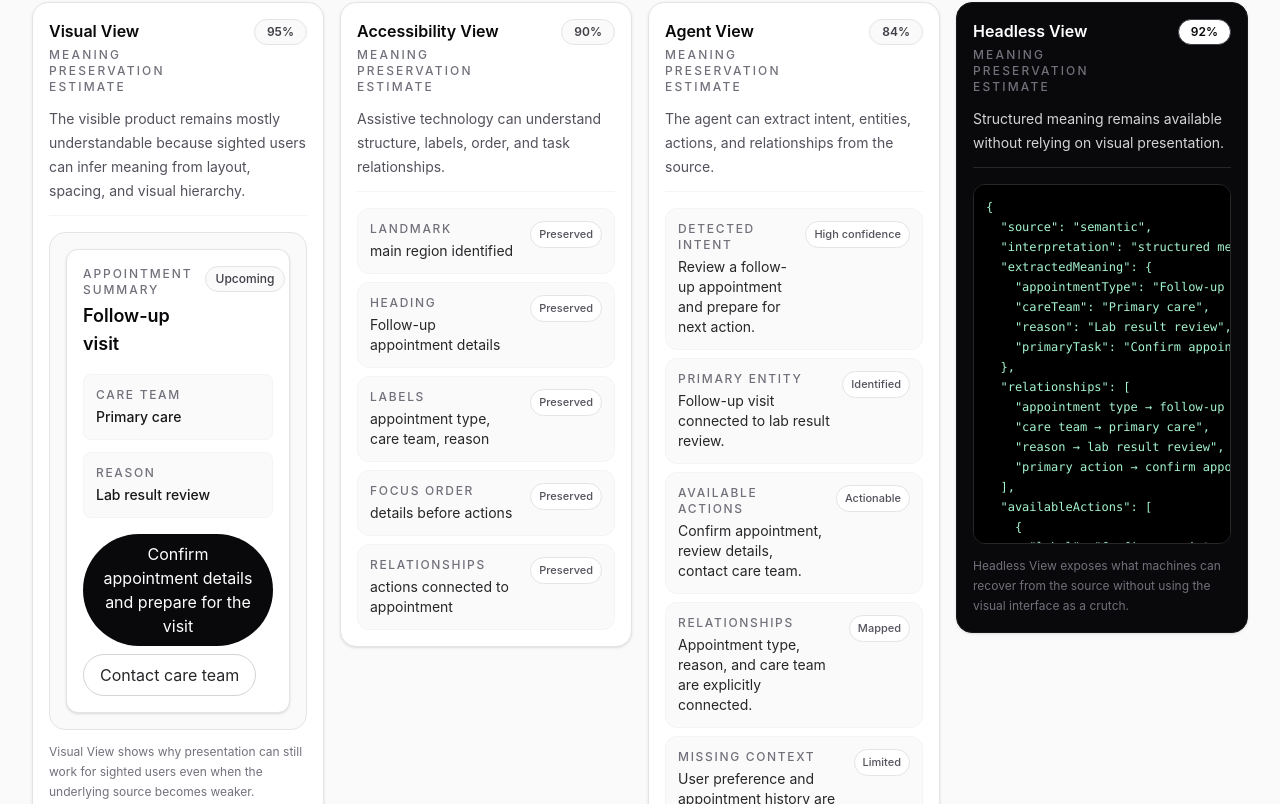
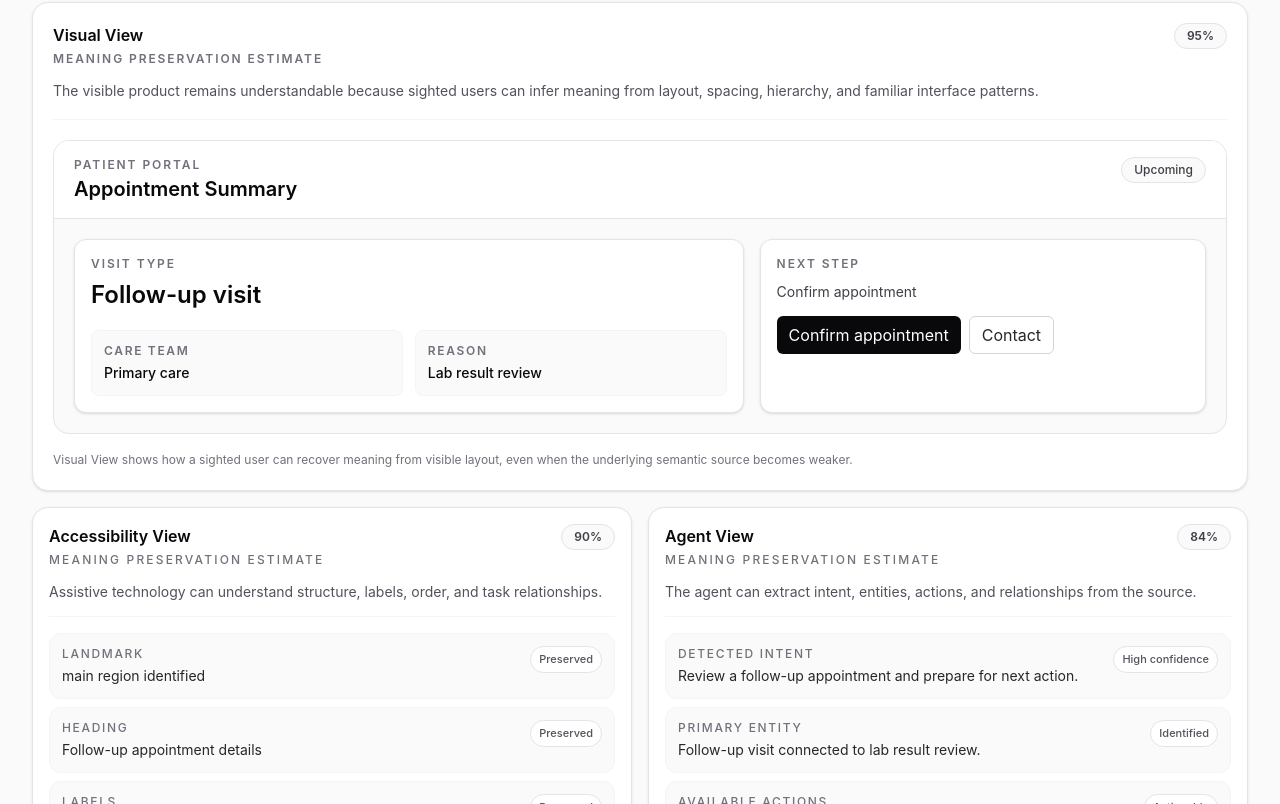
Before and after one commit to j-hargrove/headless-accessibility-demo, a Next.js app: page / in a window 1280 px wide. Shown: the part 1216-2020 px from the top of the page. Built offline with nearby package versions, Linux system fonts and the light colour scheme.

Commit message:
Fix visual view button label

```diff
--- a/app/components/HumanView.tsx
+++ b/app/components/HumanView.tsx
@@ -1,94 +1 @@
-import { type MeaningSource, semanticSource } from "@/app/data/meaningModel";
-
-type HumanViewProps = {
-  source?: MeaningSource;
-};
-
-export default function HumanView({ source = semanticSource }: HumanViewProps) {
-  const scenario = source.scenario;
-  const score = source.fidelity.visual;
-
-  const appointmentType = scenario.appointmentType || "Follow-up visit";
-  const careTeam = scenario.careTeam || "Primary care";
-  const reason = scenario.reason || "Lab result review";
-  const primaryTask = scenario.primaryTask || "Confirm appointment";
-
-  return (
-    <article className="rounded-2xl border border-zinc-200 bg-white p-4 shadow-sm">
-      <header className="mb-4 border-b border-zinc-100 pb-3">
-        <div className="flex items-start justify-between gap-3">
-          <div>
-            <h2 className="text-base font-semibold text-zinc-950">
-              Visual View
-            </h2>
-            <p className="mt-1 text-xs font-medium uppercase tracking-[0.18em] text-zinc-500">
-              Meaning Preservation Estimate
-            </p>
-          </div>
-
-          <div className="rounded-full border border-zinc-200 bg-zinc-50 px-3 py-1 text-xs font-semibold text-zinc-700">
-            {score}%
-          </div>
-        </div>
-
-        <p className="mt-3 text-sm leading-6 text-zinc-600">
-          The visible product remains mostly understandable because sighted
-          users can infer meaning from layout, spacing, and visual hierarchy.
-        </p>
-      </header>
-
-      <div className="rounded-2xl border border-zinc-200 bg-zinc-50 p-4">
-        <div className="rounded-xl border border-zinc-200 bg-white p-4 shadow-sm">
-          <div className="mb-4 flex items-start justify-between gap-3">
-            <div>
-              <p className="text-xs font-medium uppercase tracking-[0.16em] text-zinc-500">
-                Appointment Summary
-              </p>
-              <h3 className="mt-1 text-lg font-semibold text-zinc-950">
-                {appointmentType}
-              </h3>
-            </div>
-
-            <span className="rounded-full border border-zinc-200 bg-zinc-50 px-2.5 py-1 text-xs font-medium text-zinc-700">
-              Upcoming
-            </span>
-          </div>
-
-          <dl className="space-y-3">
-            <div className="rounded-lg border border-zinc-100 bg-zinc-50 p-3">
-              <dt className="text-xs font-medium uppercase tracking-[0.14em] text-zinc-500">
-                Care team
-              </dt>
-              <dd className="mt-1 text-sm font-medium text-zinc-900">
-                {careTeam}
-              </dd>
-            </div>
-
-            <div className="rounded-lg border border-zinc-100 bg-zinc-50 p-3">
-              <dt className="text-xs font-medium uppercase tracking-[0.14em] text-zinc-500">
-                Reason
-              </dt>
-              <dd className="mt-1 text-sm font-medium text-zinc-900">
-                {reason}
-              </dd>
-            </div>
-          </dl>
-
-          <div className="mt-4 flex flex-wrap gap-2">
-            <button className="rounded-full bg-zinc-950 px-4 py-2 text-sm font-semibold text-white">
-              {primaryTask}
-            </button>
-            <button className="rounded-full border border-zinc-300 bg-white px-4 py-2 text-sm font-semibold text-zinc-800">
-              Contact care team
-            </button>
-          </div>
-        </div>
-      </div>
-
-      <p className="mt-3 text-xs leading-5 text-zinc-500">
-        Visual View shows why presentation can still work for sighted users even
-        when the underlying source becomes weaker.
-      </p>
-    </article>
-  );
-}
+export { default } from "./VisualView";
--- a/app/components/InterpreterViewGrid.tsx
+++ b/app/components/InterpreterViewGrid.tsx
@@ -1,7 +1,4 @@
-import {
-  type MeaningSource,
-  semanticSource,
-} from "@/app/data/meaningModel";
+import { type MeaningSource, semanticSource } from "@/app/data/meaningModel";
 import VisualView from "./VisualView";
 import AccessibilityView from "./AccessibilityView";
 import AgentView from "./AgentView";
@@ -42,7 +39,7 @@ export default function InterpreterViewGrid({
         </span>
       </div>
 
-      <div className="grid items-start gap-4 lg:grid-cols-4">
+      <div className="grid items-start gap-4 lg:grid-cols-2">
         <VisualView source={activeSource} />
         <AccessibilityView model={activeSource} sourceMode={activeSourceMode} />
         <AgentView model={activeSource} sourceMode={activeSourceMode} />
--- a/app/components/VisualView.tsx
+++ b/app/components/VisualView.tsx
@@ -1,12 +1,110 @@
-import { MeaningSource, semanticSource } from "@/app/data/meaningModel";
-import HumanView from "./HumanView";
+import { type MeaningSource, semanticSource } from "@/app/data/meaningModel";
 
 type VisualViewProps = {
   source?: MeaningSource;
 };
 
-export default function VisualView({
-  source = semanticSource,
-}: VisualViewProps) {
-  return <HumanView source={source} />;
+export default function VisualView({ source = semanticSource }: VisualViewProps) {
+  const scenario = source.scenario;
+  const score = source.fidelity.visual;
+
+  return (
+    <article className="rounded-2xl border border-zinc-200 bg-white p-5 shadow-sm lg:col-span-2">
+      <header className="mb-5 border-b border-zinc-100 pb-4">
+        <div className="flex items-start justify-between gap-4">
+          <div>
+            <h2 className="text-base font-semibold text-zinc-950">
+              Visual View
+            </h2>
+            <p className="mt-1 text-xs font-semibold uppercase tracking-[0.16em] text-zinc-500">
+              Meaning Preservation Estimate
+            </p>
+          </div>
+
+          <div className="shrink-0 rounded-full border border-zinc-200 bg-zinc-50 px-3 py-1 text-xs font-semibold text-zinc-700">
+            {score}%
+          </div>
+        </div>
+
+        <p className="mt-3 text-sm leading-6 text-zinc-600">
+          The visible product remains understandable because sighted users can
+          infer meaning from layout, spacing, hierarchy, and familiar interface
+          patterns.
+        </p>
+      </header>
+
+      <section className="overflow-hidden rounded-2xl border border-zinc-200 bg-zinc-50">
+        <div className="border-b border-zinc-200 bg-white px-5 py-4">
+          <div className="flex flex-wrap items-start justify-between gap-3">
+            <div>
+              <p className="text-xs font-semibold uppercase tracking-[0.16em] text-zinc-500">
+                Patient Portal
+              </p>
+              <h3 className="mt-1 text-xl font-semibold leading-tight text-zinc-950">
+                Appointment Summary
+              </h3>
+            </div>
+
+            <span className="rounded-full border border-zinc-200 bg-zinc-50 px-3 py-1 text-xs font-medium text-zinc-700">
+              Upcoming
+            </span>
+          </div>
+        </div>
+
+        <div className="grid gap-4 p-5 md:grid-cols-[1.2fr_0.8fr]">
+          <div className="rounded-xl border border-zinc-200 bg-white p-4 shadow-sm">
+            <p className="text-xs font-semibold uppercase tracking-[0.16em] text-zinc-500">
+              Visit type
+            </p>
+            <h4 className="mt-2 text-2xl font-semibold leading-tight text-zinc-950">
+              {scenario.appointmentType}
+            </h4>
+
+            <div className="mt-5 grid gap-3 sm:grid-cols-2">
+              <div className="rounded-lg border border-zinc-100 bg-zinc-50 p-3">
+                <p className="text-xs font-semibold uppercase tracking-[0.14em] text-zinc-500">
+                  Care team
+                </p>
+                <p className="mt-1 text-sm font-medium text-zinc-950">
+                  {scenario.careTeam}
+                </p>
+              </div>
+
+              <div className="rounded-lg border border-zinc-100 bg-zinc-50 p-3">
+                <p className="text-xs font-semibold uppercase tracking-[0.14em] text-zinc-500">
+                  Reason
+                </p>
+                <p className="mt-1 text-sm font-medium text-zinc-950">
+                  {scenario.reason}
+                </p>
+              </div>
+            </div>
+          </div>
+
+          <aside className="rounded-xl border border-zinc-200 bg-white p-4 shadow-sm">
+            <p className="text-xs font-semibold uppercase tracking-[0.16em] text-zinc-500">
+              Next step
+            </p>
+            <p className="mt-2 text-sm leading-6 text-zinc-700">
+              Confirm appointment
+            </p>
+
+            <div className="mt-3 flex flex-wrap gap-2">
+              <button className="rounded-md bg-zinc-950 px-3 py-1.5 text-xs font-semibold text-white">
+                Confirm appointment
+              </button>
+              <button className="rounded-md border border-zinc-300 bg-white px-3 py-1.5 text-xs font-semibold text-zinc-800">
+                Contact
+              </button>
+            </div>
+          </aside>
+        </div>
+      </section>
+
+      <p className="mt-4 text-xs leading-5 text-zinc-500">
+        Visual View shows how a sighted user can recover meaning from visible
+        layout, even when the underlying semantic source becomes weaker.
+      </p>
+    </article>
+  );
 }
```
